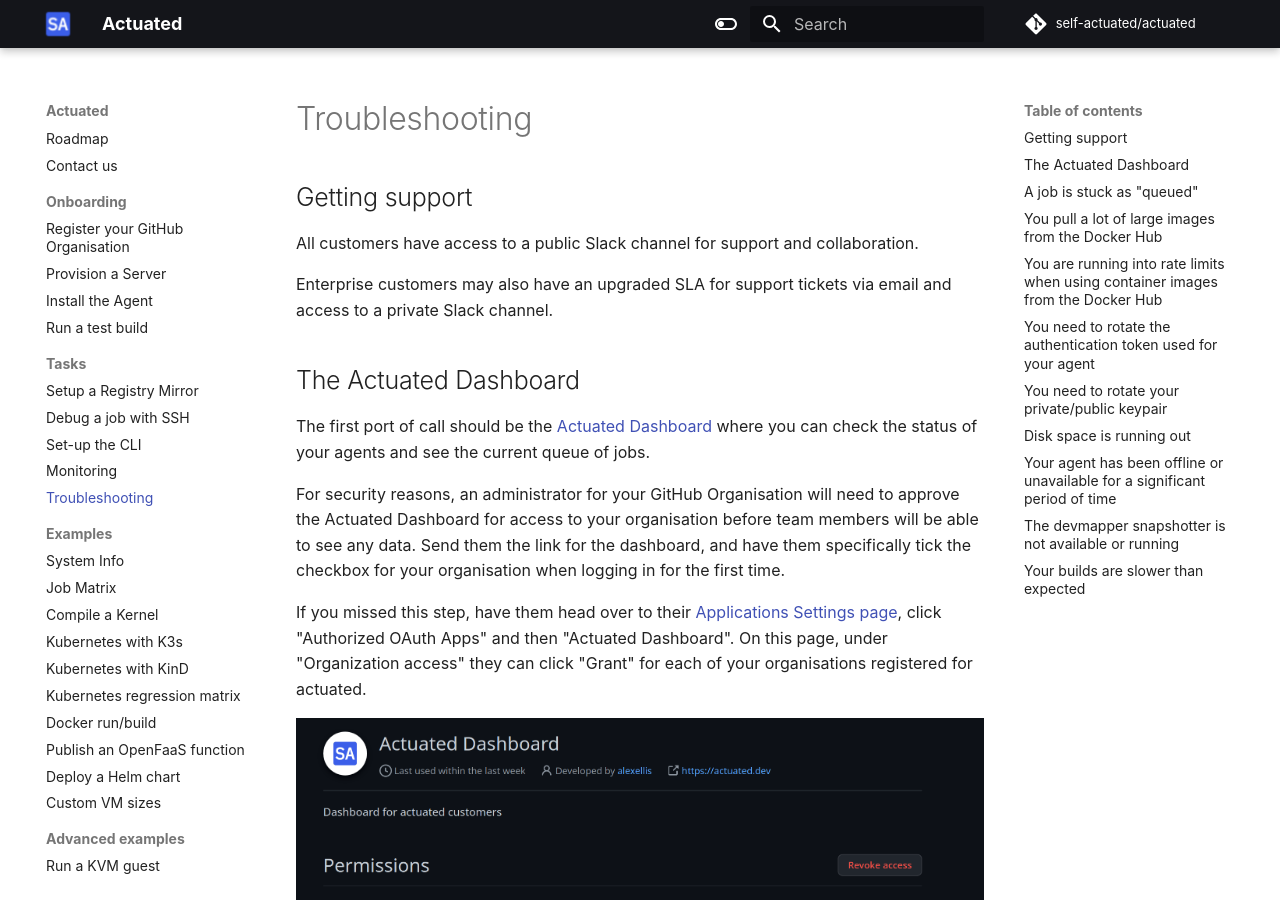
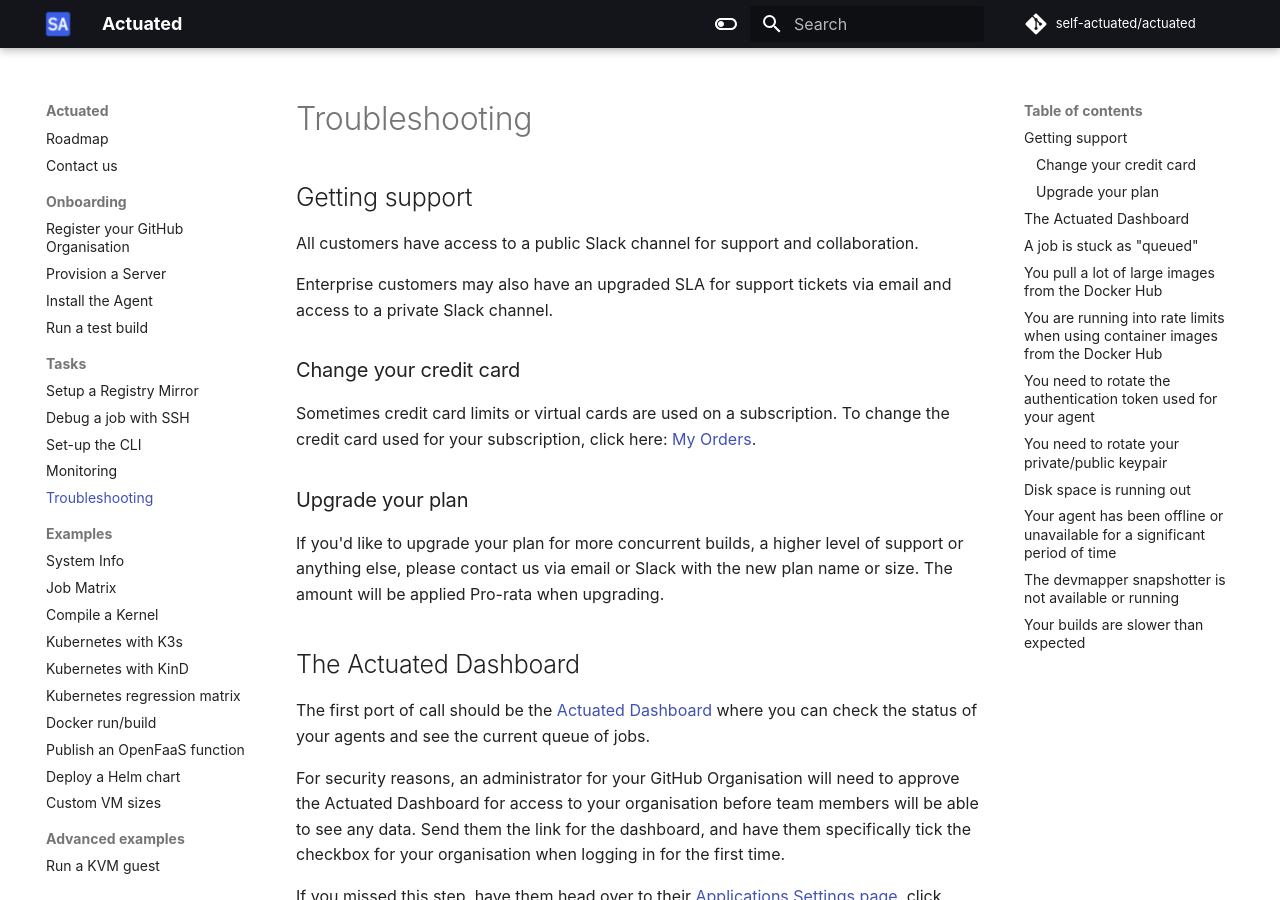
Before and after one commit to welteki/docs.actuated.dev, an MkDocs documentation site: the page built from docs/troubleshooting.md, in a window 1280 px wide and 900 px high. Built offline with MkDocs 1.6.1 and Material for MkDocs 9.7.7, drawn with Linux system fonts in a browser that asks for light colours; some web fonts are replaced.

Commit message:
Add notes on managing subscription
Signed-off-by: Alex Ellis (OpenFaaS Ltd) <alexellis2@gmail.com>

```diff
--- a/docs/troubleshooting.md
+++ b/docs/troubleshooting.md
@@ -5,6 +5,14 @@
 All customers have access to a public Slack channel for support and collaboration.
 
 Enterprise customers may also have an upgraded SLA for support tickets via email and access to a private Slack channel.
+
+### Change your credit card
+
+Sometimes credit card limits or virtual cards are used on a subscription. To change the credit card used for your subscription, click here: [My Orders](https://app.lemonsqueezy.com/my-orders).
+
+### Upgrade your plan
+
+If you'd like to upgrade your plan for more concurrent builds, a higher level of support or anything else, please contact us via email or Slack with the new plan name or size. The amount will be applied Pro-rata when upgrading.
 
 ## The Actuated Dashboard
 
```
